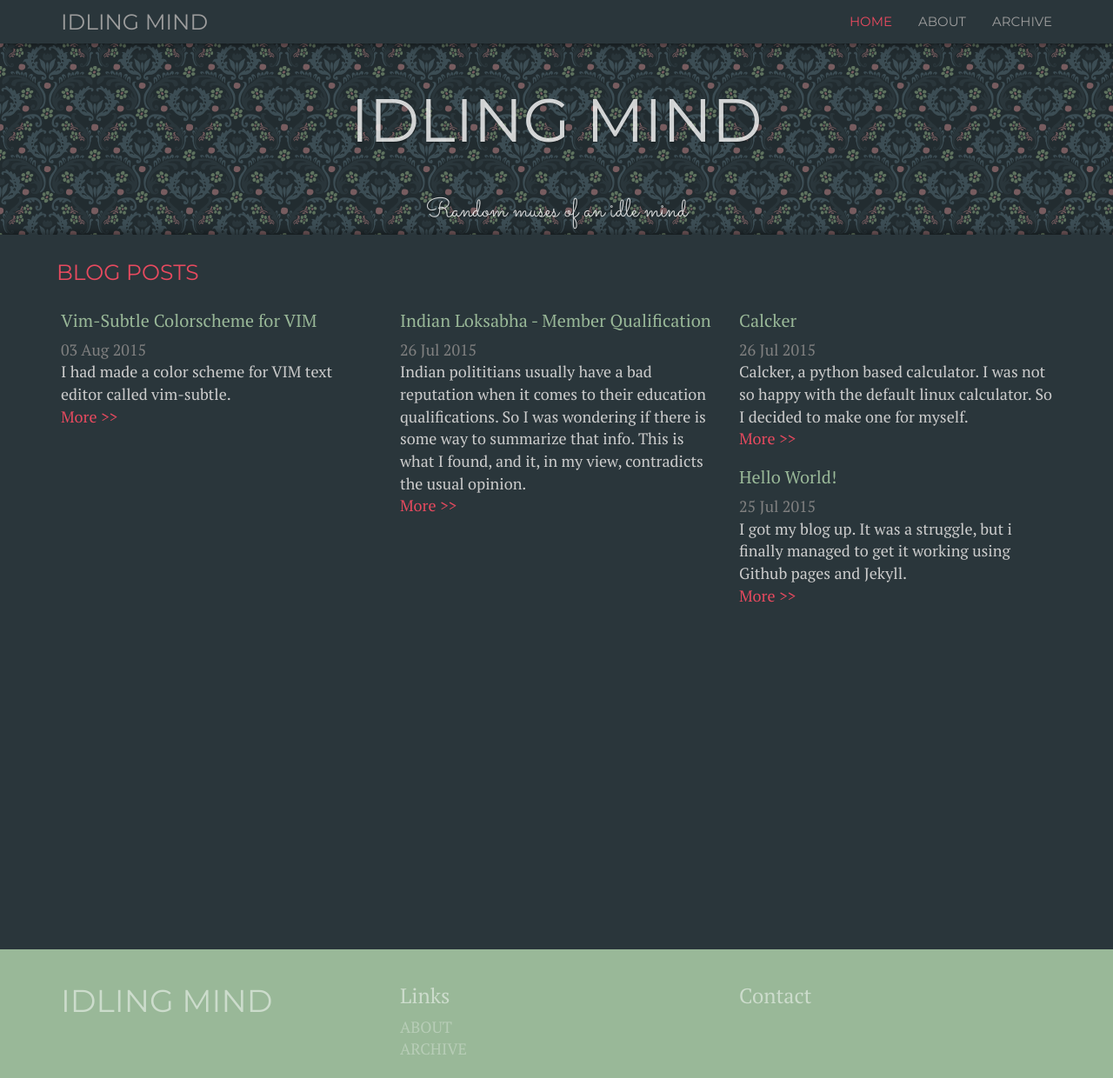
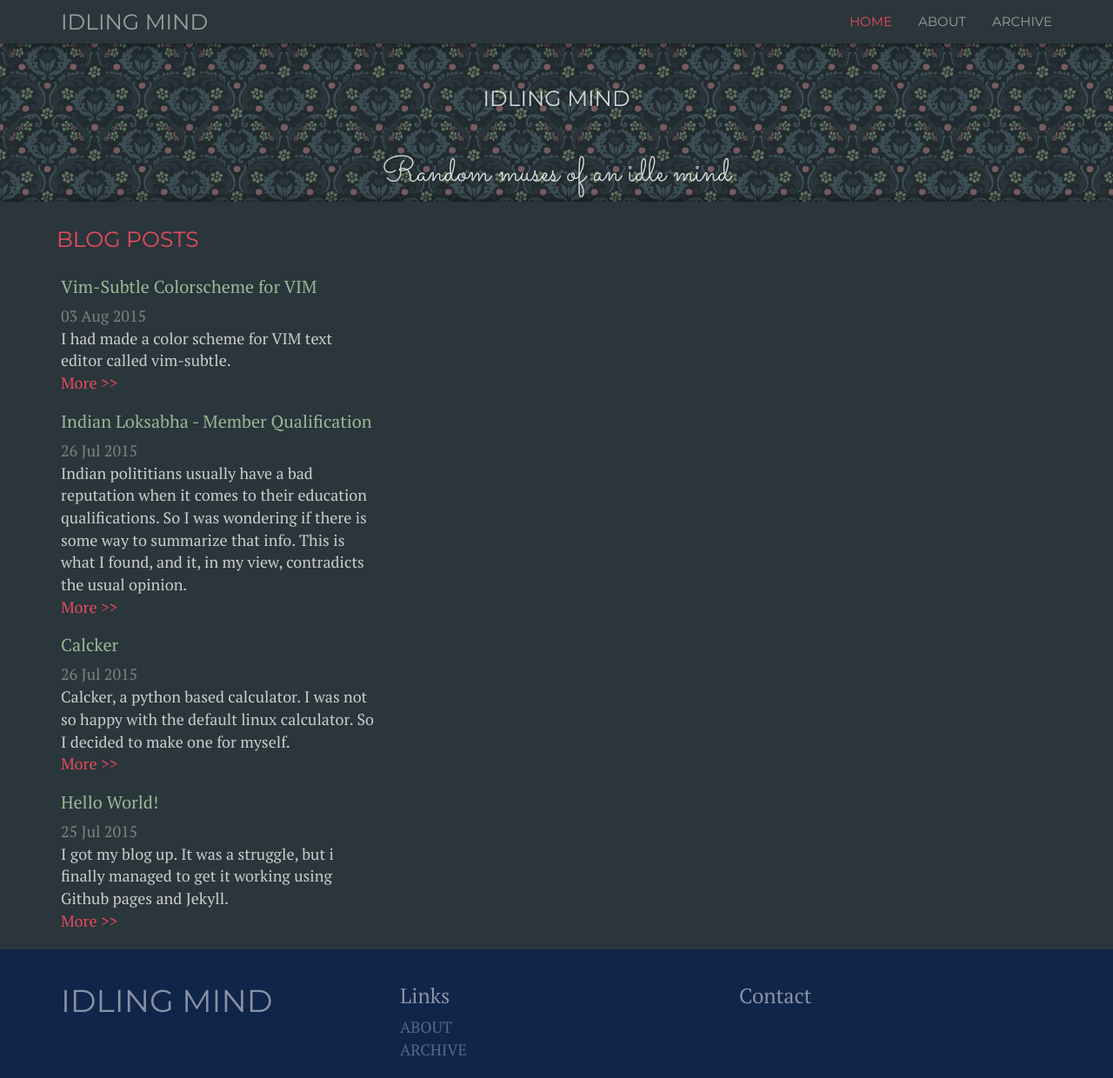
Before and after one commit to idling-mind/idling-mind.github.io, a Jekyll site: the page built from index.html, in a window 1280 px wide and 1240 px high. Shown: the whole window at 87% size. Built offline with Jekyll 4.4.1, drawn with Linux system fonts in a browser that asks for light colours; nearby versions of some CDN libraries; the list of posts is cut into pages by our own code.

Commit message:
Banner changes

```diff
--- a/index.html
+++ b/index.html
@@ -24,7 +24,7 @@ title: Home
             </div>
           <div class="row">
           {% for post in paginator.posts %}
-            <div class="col-md-4">
+            <div class="post col-md-4">
               <h2>{{ post.title }}</h2>
               <span class="post-date">{{ post.date | date_to_string }}</span>
               {{ post.excerpt }}
--- a/public/css/theme.css
+++ b/public/css/theme.css
@@ -45,6 +45,9 @@ h1{
     color:#E84A5F;
     background-color:inherit;
 }
+.banner img{
+      margin:10px;
+    }
 #navbar a{
     font-family: 'Montserrat', sans-serif;
     font-size:15px;
@@ -81,7 +84,7 @@ h1{
     color:rgba(255,255,255,0.8);
 }
 .banner h2{
-    font-size:30px;
+    font-size:40px;
     font-family:"Sacramento", cursive;
     color:rgba(255,255,255,0.8);
 }
@@ -103,6 +106,9 @@ h1{
 .post-list h2 {
     color:#99B898;
     font-size:20px;
+}
+.post-list .post{
+    clear:both;
 }
 .post-list .post-more{
     color:#E84A5F;
@@ -127,7 +133,7 @@ h1{
 .footer {
   width: 100%;
   overflow:hidden;
-  background-color: #99B898;
+  background-color: #10254a;
   color:rgba(255,255,255,0.5);
   padding:20px 0;
 }
@@ -169,18 +175,9 @@ h1{
 
 /*------------Style changes for big screens------------*/
 @media (min-width:992px){
-    .banner{
-        text-align:left;
-    }
     .banner h1{
-        font-size:70px;
+        font-size:25px;
         margin:50px 0;
-    }
-    .banner p{
-        font-size:40px;
-    }
-    .banner img{
-      margin:10px;
     }
     .section h1.section-title{
         font-size:25px;
```
